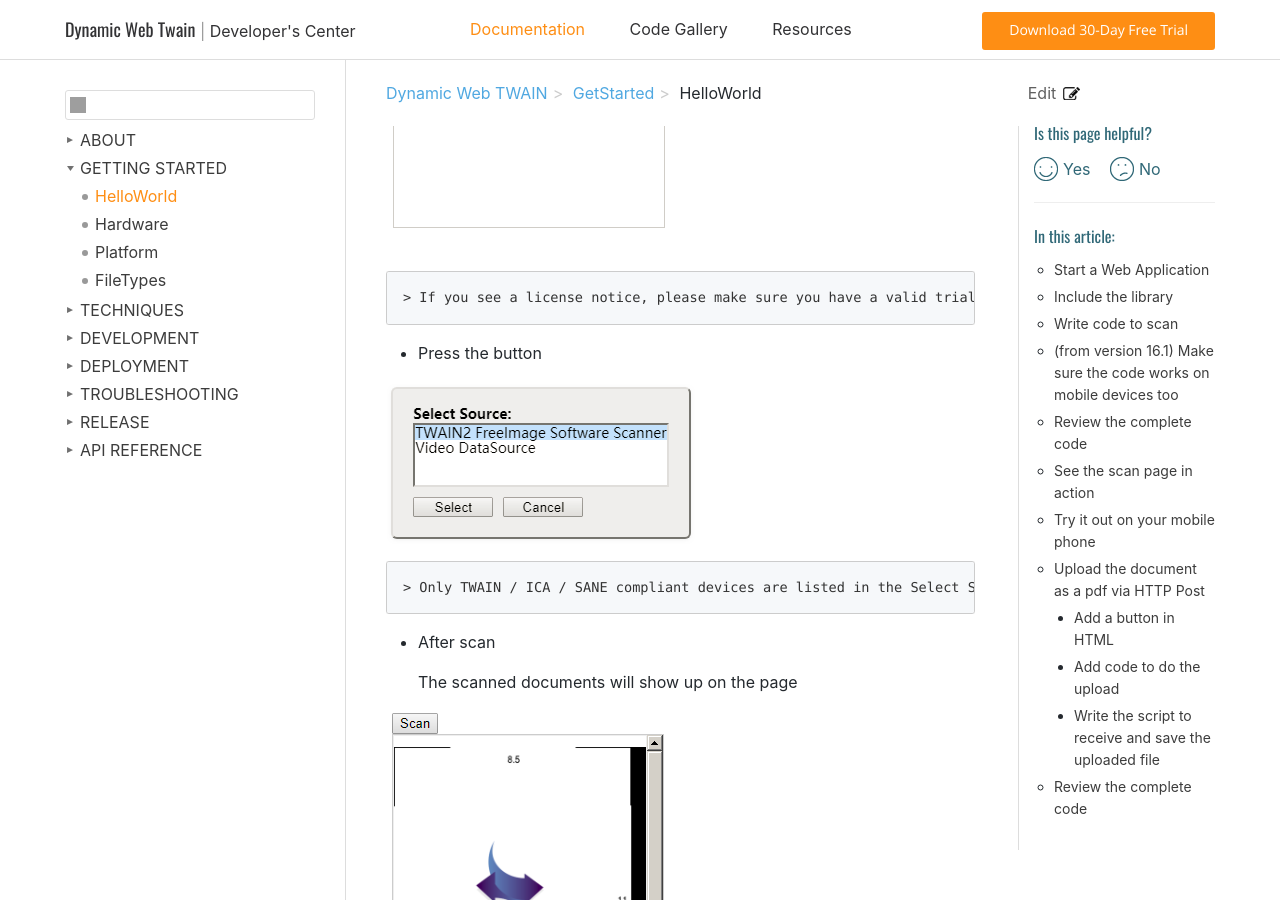
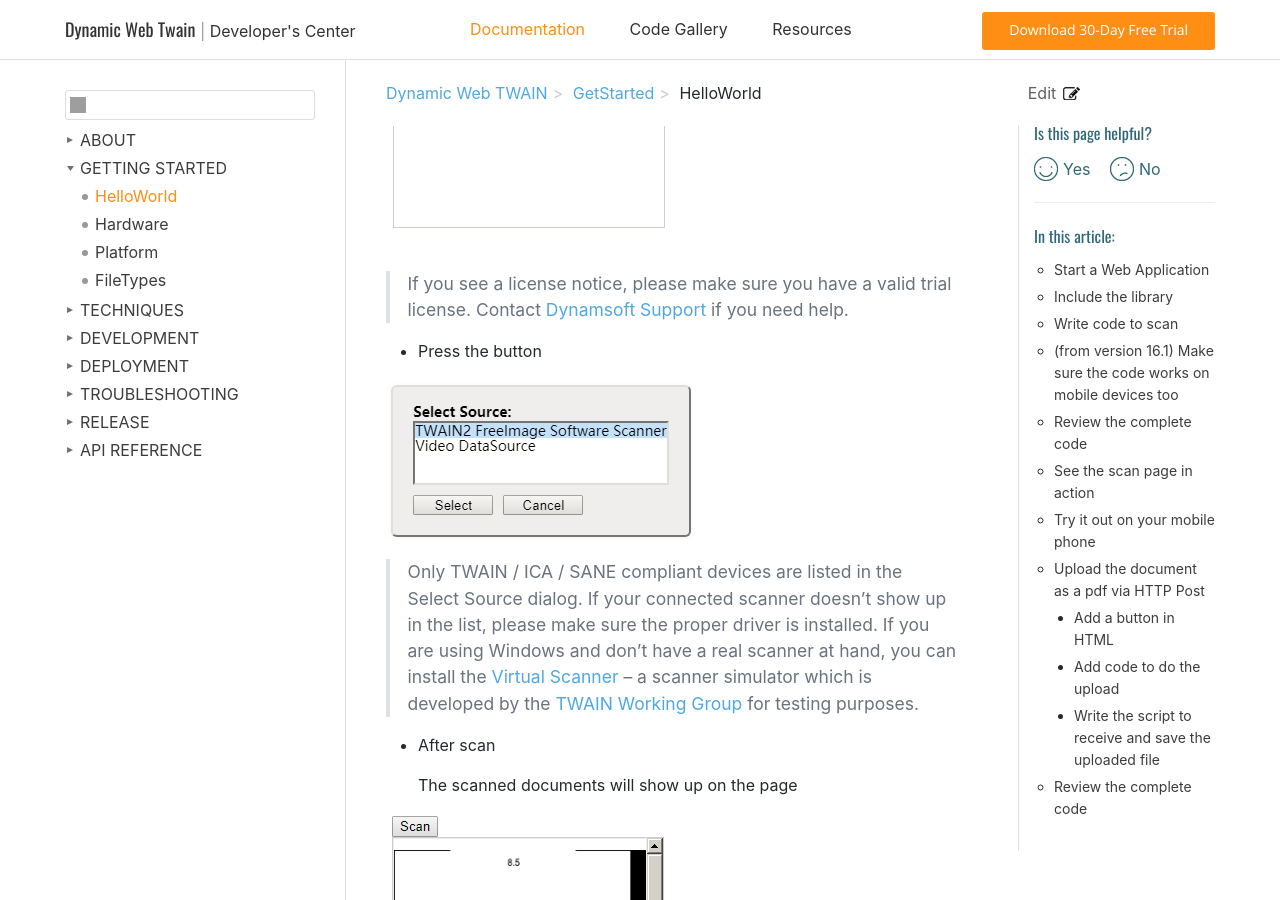
Before and after one commit to ztyyLV/web-twain-docs, a Jekyll site: the page built from getstarted/helloworld.md, in a window 1280 px wide and 900 px high, scrolled down 3960 px. Built offline with Jekyll 4.4.1, drawn with Linux system fonts in a browser that asks for light colours; comment, search, counter and statistics services are not loaded; part of the change alters nothing that is shown; some of the changed text lies outside the part shown; grey boxes are pictures that could not be loaded.

Commit message:
Update helloworld.md
2 of the notes are not looking correct in the viewer and the hyperlinks within them are also broken. Not sure if it was a spacing issue or not. Tried to update the >.

Two other minor changes.

````diff
--- a/getstarted/helloworld.md
+++ b/getstarted/helloworld.md
@@ -15,7 +15,7 @@ The following steps show you how to create your first web-based scanning applica
 
 ## Start a Web Application
 
-Create an `helloworld.html` anywhere and copy the `Resources` folder to the same location. You can typically find this folder in `C:\Program Files (x86)\Dynamsoft\Dynamic Web TWAIN SDK {Version Number}\`
+Create a `helloworld.html` anywhere and copy the `Resources` folder to the same location. You can typically find this folder in `C:\Program Files (x86)\Dynamsoft\Dynamic Web TWAIN SDK {Version Number}\`
 * Resources
 
 
@@ -161,7 +161,7 @@ function AcquireImage() {
 
 ![Build-the-Hello-World-Scan-Page-3]({{site.assets}}imgs/Build-the-Hello-World-Scan-Page-3.png)
 
-    > If you see a license notice, please make sure you have a valid trial license. Contact [Dynamsoft Support]({{site.about}}getsupport.html) if you need help.
+> If you see a license notice, please make sure you have a valid trial license. Contact [Dynamsoft Support]({{site.about}}getsupport.html) if you need help.
 
 * Press the button
 
@@ -169,7 +169,7 @@ function AcquireImage() {
 
 ![Build-the-Hello-World-Scan-Page-4]({{site.assets}}imgs/Build-the-Hello-World-Scan-Page-4.png)
 
-    > Only TWAIN / ICA / SANE compliant devices are listed in the Select Source dialog. If your connected scanner doesn't show up in the list, please make sure the proper driver is installed. If you are using Windows and don’t have a real scanner at hand, you can install the [Virtual Scanner](https://download.dynamsoft.com/TWAIN/twainds.win32.installer.2.1.3.msi) – a scanner simulator which is developed by the [TWAIN Working Group](https://www.twain.org/) for testing purposes.
+> Only TWAIN / ICA / SANE compliant devices are listed in the Select Source dialog. If your connected scanner doesn't show up in the list, please make sure the proper driver is installed. If you are using Windows and don’t have a real scanner at hand, you can install the [Virtual Scanner](https://download.dynamsoft.com/TWAIN/twainds.win32.installer.2.1.3.msi) – a scanner simulator which is developed by the [TWAIN Working Group](https://www.twain.org/) for testing purposes.
 
 * After scan
 
@@ -191,7 +191,7 @@ In step 4 above, we added code for mobile-compliance. However, in order to try i
 
 ## Upload the document as a pdf via HTTP Post
 
-In almost all our user cases, the scanned documents need to be uploaded to a server. So as the last step in creating the hello world application, the following shows how to implment the upload feature.
+In almost all our user cases, the scanned documents need to be uploaded to a server. So as the last step in creating the hello world application, the following shows how to implement the upload feature.
 
 ### Add a button in HTML
 
@@ -243,7 +243,7 @@ function UploadAsPDF() {
 
 > `RemoteFile` is the default field name for the uploaded file. So we use it to extract the file from the Post Request. This field name can be changed with the API [HttpFieldNameOfUploadedImage]({{site.info}}api/WebTwain_ IO.html#httpfieldnameofuploadedimage).
 
-Create a `saveUploadedPDF.aspx` file in the same location of `helloworld.html` and write the following script in it.
+Create a `saveUploadedPDF.aspx` file in the same location as your `helloworld.html` and write the following script in it.
 
 ``` csharp
 <%@ Page Language="C#" %>
````
